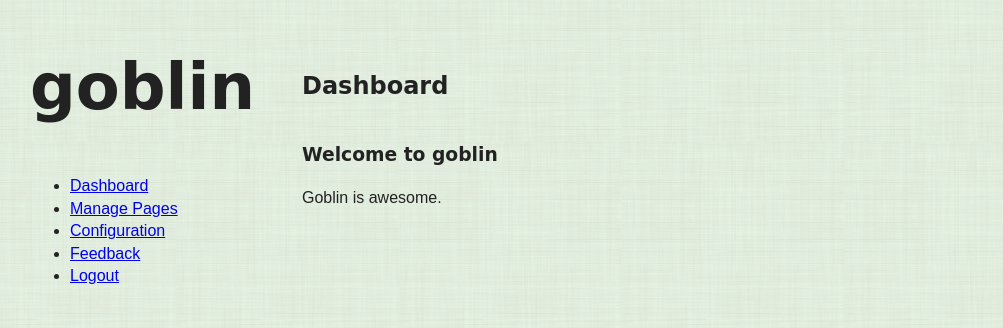
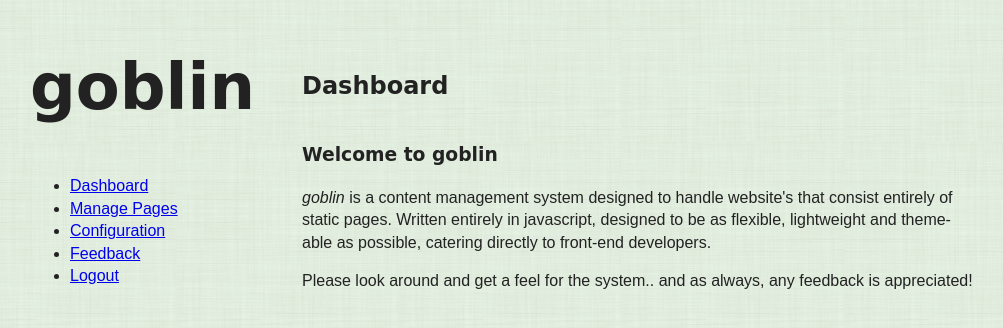
Before and after one commit to maned/goblin, a website: page gb-admin/index.html in a window 1280 px wide. Shown: the whole page, without its empty margins (130-1133 px from the left). Drawn offline with nearby package versions, Linux system fonts and the light colour scheme; a web font is replaced by a local one.

Commit message:
Update all pacakges, some files

```diff
--- a/gb-admin/index.html
+++ b/gb-admin/index.html
@@ -45,7 +45,9 @@
                     </div>
                     <div id="admin-area">
                         <h3>Welcome to goblin</h3>
-                        <p>Goblin is awesome.</p>
+                        <p><em>goblin</em> is a content management system designed to handle website's that consist entirely of static pages. Written entirely in javascript, designed to be as flexible, lightweight and theme-able as possible, catering directly to front-end developers.</p>
+
+                        <p>Please look around and get a feel for the system.. and as always, any feedback is appreciated!</p>
                     </div>
                 </div>
 
--- a/gb-admin/js/configuration.js
+++ b/gb-admin/js/configuration.js
@@ -103,6 +103,8 @@ function setSubmitEvent() {
           },
           success: function(data) {
           	paintConfig();
+
+            window.location.reload();
          },
           error: function() {
             console.log('process error');
```
